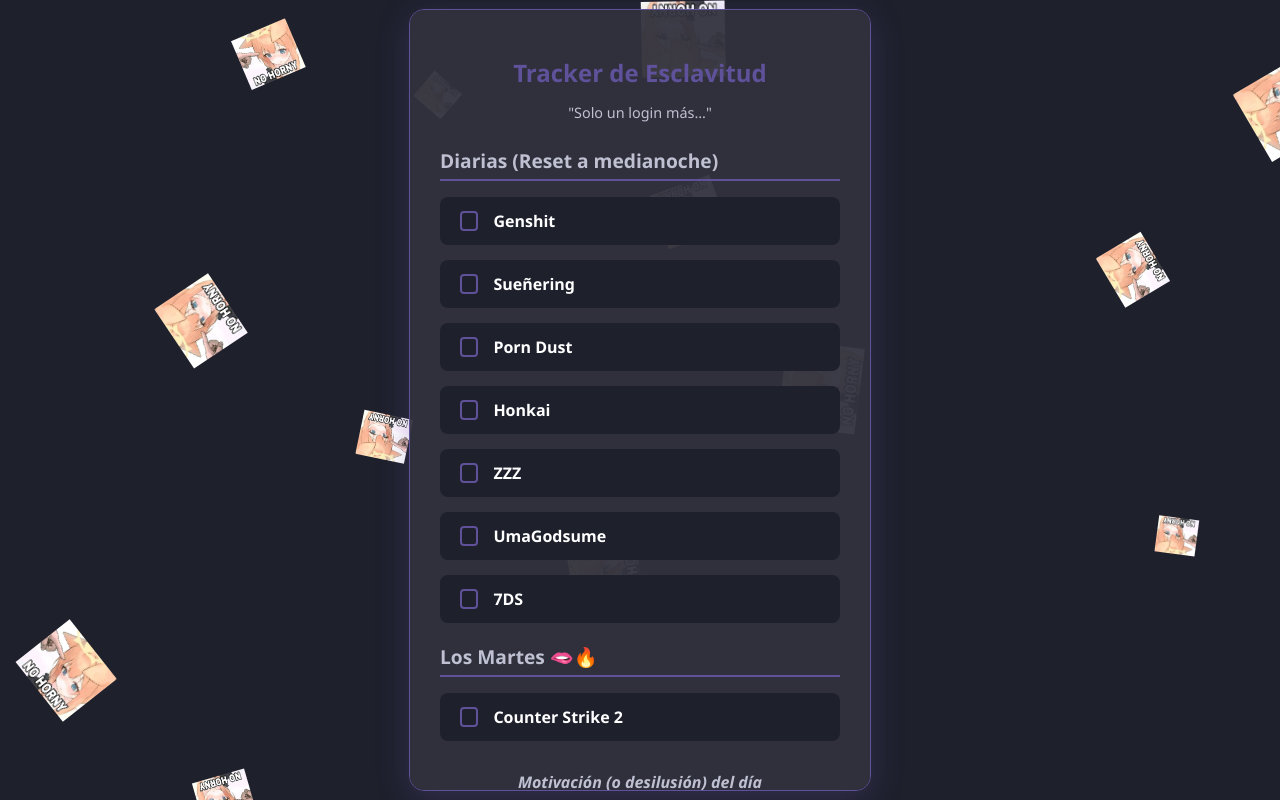
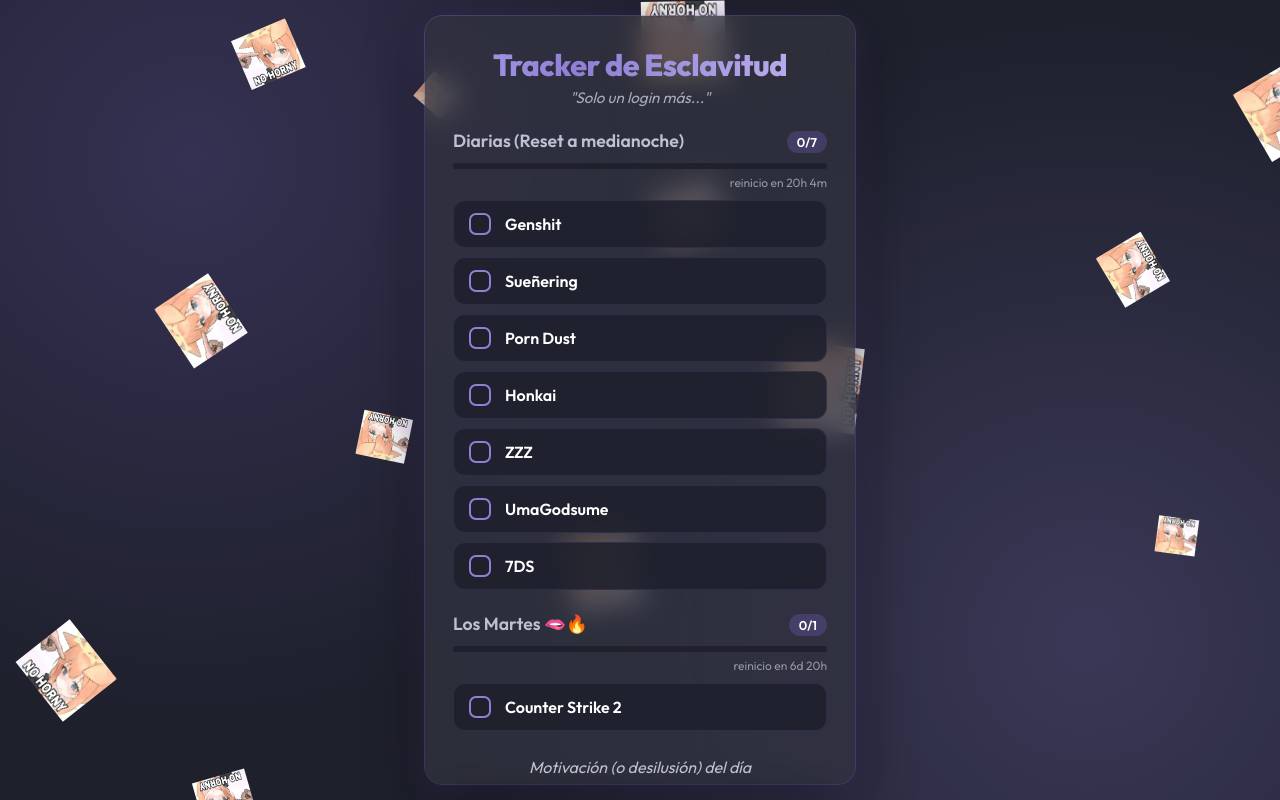
Before and after one commit to NuviX16/Tracker-Gacha, a plain HTML site: page index.html in a window 1280 px wide. Drawn offline with Linux system fonts and the light colour scheme.

Commit message:
Rediseño: vidrio, progreso por sección, cuenta regresiva y README
Mismo contenido, humor e IDs (no se pierde el progreso guardado).

```diff
--- a/css/style.css
+++ b/css/style.css
@@ -1,75 +1,182 @@
-/* === PALETA NOGUCHI DESIGN === */
+/* === PALETA NOGUCHI DESIGN (rediseño: vidrio + progreso) === */
+:root {
+    --bg: #1e202c;
+    --card: rgba(49, 50, 62, 0.78);
+    --accent: #60519b;
+    --accent-2: #8f7fd6;
+    --text: #ffffff;
+    --muted: #bfc0d1;
+    --radius: 18px;
+}
+
+* { box-sizing: border-box; }
+
 body {
-    font-family: 'Segoe UI', Tahoma, Geneva, Verdana, sans-serif;
-    background-color: #1e202c;
-    color: #ffffff;
+    font-family: 'Outfit', 'Segoe UI', Tahoma, Geneva, Verdana, sans-serif;
+    background:
+        radial-gradient(circle at 15% 20%, rgba(96, 81, 155, 0.35), transparent 45%),
+        radial-gradient(circle at 85% 80%, rgba(143, 127, 214, 0.25), transparent 50%),
+        var(--bg);
+    color: var(--text);
     margin: 0;
     overflow: hidden;
     display: flex;
     justify-content: center;
     align-items: center;
     min-height: 100vh;
+    min-height: 100dvh;
+    padding: 16px;
 }
 
 #gacha-snow-canvas {
     position: fixed;
-    top: 0;
-    left: 0;
+    inset: 0;
     width: 100%;
     height: 100%;
     z-index: -1;
 }
 
 .container {
-    background-color: rgba(49, 50, 62, 0.95);
-    padding: 30px;
-    border-radius: 15px;
-    box-shadow: 0 8px 32px rgba(96, 81, 155, 0.3);
+    background: var(--card);
+    backdrop-filter: blur(14px) saturate(140%);
+    -webkit-backdrop-filter: blur(14px) saturate(140%);
+    padding: 30px 28px;
+    border-radius: var(--radius);
+    box-shadow: 0 20px 60px rgba(0, 0, 0, 0.45), 0 0 0 1px rgba(143, 127, 214, 0.35), 0 8px 32px rgba(96, 81, 155, 0.35);
     width: 100%;
-    max-width: 400px;
-    border: 1px solid #60519b;
+    max-width: 430px;
     z-index: 10;
-    max-height: 90vh;
+    max-height: calc(100dvh - 32px);
     overflow-y: auto;
+    animation: entrar 0.6s cubic-bezier(.2, .8, .2, 1);
 }
 
+@keyframes entrar { from { opacity: 0; transform: translateY(18px) scale(.98); } to { opacity: 1; transform: none; } }
+
 .container::-webkit-scrollbar { width: 6px; }
-.container::-webkit-scrollbar-thumb { background-color: #60519b; border-radius: 10px; }
+.container::-webkit-scrollbar-thumb { background-color: var(--accent); border-radius: 10px; }
 
-h1 { text-align: center; color: #60519b; margin-bottom: 5px; font-size: 1.5rem; }
-p.subtitle { text-align: center; color: #bfc0d1; font-size: 0.9rem; margin-bottom: 25px; }
-h2 { font-size: 1.2rem; border-bottom: 2px solid #60519b; padding-bottom: 5px; margin-top: 20px; color: #bfc0d1; }
+h1 {
+    text-align: center;
+    margin: 0 0 4px;
+    font-size: 1.9rem;
+    font-weight: 800;
+    letter-spacing: -0.5px;
+    background: linear-gradient(90deg, var(--accent-2), #d6cdfa, var(--accent-2));
+    background-size: 200% auto;
+    -webkit-background-clip: text;
+    background-clip: text;
+    color: transparent;
+    animation: brillo 6s linear infinite;
+}
 
-.task-list { list-style: none; padding: 0; }
+@keyframes brillo { to { background-position: 200% center; } }
+
+p.subtitle { text-align: center; color: var(--muted); font-size: 0.95rem; margin: 0 0 22px; font-style: italic; opacity: .85; }
+
+.section-head { display: flex; align-items: baseline; justify-content: space-between; gap: 10px; margin-top: 22px; }
+
+h2 { font-size: 1.1rem; font-weight: 600; margin: 0; color: var(--muted); }
+
+.counter {
+    font-size: .8rem;
+    font-weight: 600;
+    color: var(--text);
+    background: rgba(96, 81, 155, 0.45);
+    padding: 3px 10px;
+    border-radius: 999px;
+    white-space: nowrap;
+}
+
+.progress { height: 6px; background: rgba(30, 32, 44, 0.9); border-radius: 999px; overflow: hidden; margin-top: 10px; }
+.progress-bar {
+    height: 100%;
+    width: 0;
+    background: linear-gradient(90deg, var(--accent), var(--accent-2));
+    border-radius: 999px;
+    transition: width .5s cubic-bezier(.2, .8, .2, 1);
+    box-shadow: 0 0 12px rgba(143, 127, 214, .7);
+}
+
+.reset-in { margin: 6px 0 0; font-size: .75rem; color: var(--muted); opacity: .7; text-align: right; }
+
+.task-list { list-style: none; padding: 0; margin: 10px 0 0; }
 .task-list li {
-    margin: 15px 0; display: flex; align-items: center;
-    background: #1e202c; padding: 10px 15px; border-radius: 8px;
-    transition: transform 0.2s, box-shadow 0.2s; border: 1px solid transparent;
+    margin: 9px 0;
+    display: flex;
+    align-items: center;
+    background: rgba(30, 32, 44, 0.85);
+    padding: 12px 15px;
+    border-radius: 12px;
+    border: 1px solid rgba(96, 81, 155, 0.25);
+    transition: transform .2s, box-shadow .2s, border-color .2s, background .2s;
 }
-.task-list li:hover { transform: translateX(5px); box-shadow: -4px 0px 0px #60519b; }
+.task-list li:hover { transform: translateX(5px); box-shadow: -4px 0 0 var(--accent); border-color: rgba(143, 127, 214, .6); }
+.task-list li:has(input:checked) { background: rgba(96, 81, 155, 0.18); }
 
 input[type="checkbox"] {
-    appearance: none; width: 20px; height: 20px; border: 2px solid #60519b;
-    border-radius: 4px; margin-right: 15px; cursor: pointer; position: relative;
-    transition: all 0.3s; background-color: #1e202c;
+    appearance: none;
+    flex: none;
+    width: 22px;
+    height: 22px;
+    border: 2px solid var(--accent-2);
+    border-radius: 7px;
+    margin: 0 14px 0 0;
+    cursor: pointer;
+    position: relative;
+    transition: all .25s;
+    background-color: var(--bg);
 }
+input[type="checkbox"]:checked {
+    background: linear-gradient(135deg, var(--accent), var(--accent-2));
+    border-color: transparent;
+    animation: pop .3s ease;
+}
+input[type="checkbox"]:checked::after {
+    content: '✔';
+    color: white;
+    position: absolute;
+    inset: 0;
+    display: grid;
+    place-items: center;
+    font-size: 13px;
+}
+input[type="checkbox"]:focus-visible { outline: 2px solid var(--accent-2); outline-offset: 3px; }
 
-input[type="checkbox"]:checked { background-color: #60519b; }
-input[type="checkbox"]:checked::after {
-    content: '✔'; color: white; position: absolute; top: -2px; left: 3px; font-size: 14px;
+@keyframes pop { 50% { transform: scale(1.25); } }
+
+label { cursor: pointer; font-weight: 600; user-select: none; transition: color .3s, opacity .3s; width: 100%; }
+input[type="checkbox"]:checked + label { text-decoration: line-through; color: var(--muted); opacity: 0.6; }
+
+.all-done {
+    text-align: center;
+    margin: 18px 0 0;
+    padding: 10px;
+    border-radius: 12px;
+    background: linear-gradient(90deg, rgba(96, 81, 155, .35), rgba(143, 127, 214, .35));
+    font-weight: 600;
+    display: none;
+    animation: entrar .5s ease;
 }
+.all-done.show { display: block; }
 
-label { cursor: pointer; font-weight: 600; user-select: none; transition: color 0.3s; width: 100%; }
-input[type="checkbox"]:checked + label { text-decoration: line-through; color: #bfc0d1; opacity: 0.6; }
-
-.meme-container { margin-top: 30px; text-align: center; }
-.meme-title { font-size: 1rem; border-bottom: none; color: #bfc0d1; margin-bottom: 15px; font-style: italic; }
+.meme-container { margin-top: 26px; text-align: center; }
+.meme-title { font-size: 1rem; color: var(--muted); margin-bottom: 12px; font-style: italic; font-weight: 400; }
 
 #daily-meme {
     max-width: 100%;
     height: auto;
-    border-radius: 8px;
-    border: 2px solid #1e202c;
-    box-shadow: 0 4px 15px rgba(0,0,0, 0.4);
+    border-radius: 12px;
+    border: 1px solid rgba(143, 127, 214, .4);
+    box-shadow: 0 10px 30px rgba(0, 0, 0, 0.5);
     display: none;
 }
+
+@media (max-width: 480px) {
+    .container { padding: 24px 18px; }
+    h1 { font-size: 1.6rem; }
+}
+
+@media (prefers-reduced-motion: reduce) {
+    *, *::before, *::after { animation: none !important; transition: none !important; }
+}
--- a/index.html
+++ b/index.html
@@ -4,6 +4,10 @@
     <meta charset="UTF-8">
     <meta name="viewport" content="width=device-width, initial-scale=1.0">
     <title>Tracker de Esclavitud Gacha</title>
+    <meta name="theme-color" content="#1e202c">
+    <link rel="preconnect" href="https://fonts.googleapis.com">
+    <link rel="preconnect" href="https://fonts.gstatic.com" crossorigin>
+    <link href="https://fonts.googleapis.com/css2?family=Outfit:wght@400;600;800&display=swap" rel="stylesheet">
     <link rel="stylesheet" href="css/style.css">
 
     <link rel="icon" href="img/Ojosinfondo.png" type="image/png">
@@ -17,7 +21,12 @@
         <h1>Tracker de Esclavitud</h1>
         <p class="subtitle">"Solo un login más..."</p>
 
-        <h2>Diarias (Reset a medianoche)</h2>
+        <div class="section-head">
+            <h2>Diarias (Reset a medianoche)</h2>
+            <span class="counter" id="daily-count">0/0</span>
+        </div>
+        <div class="progress"><div class="progress-bar" id="daily-bar"></div></div>
+        <p class="reset-in">reinicio en <span id="daily-timer">--</span></p>
         <ul class="task-list" id="dailies-list">
             <li><input type="checkbox" id="genshit" class="daily-task"><label for="genshit">Genshit</label></li>
             <li><input type="checkbox" id="suenering" class="daily-task"><label for="suenering">Sueñering</label></li>
@@ -28,10 +37,17 @@
             <li><input type="checkbox" id="7ds" class="daily-task"><label for="7ds">7DS</label></li>
         </ul>
 
-        <h2>Los Martes 🫦🔥</h2>
+        <div class="section-head">
+            <h2>Los Martes 🫦🔥</h2>
+            <span class="counter" id="weekly-count">0/0</span>
+        </div>
+        <div class="progress"><div class="progress-bar" id="weekly-bar"></div></div>
+        <p class="reset-in">reinicio en <span id="weekly-timer">--</span></p>
         <ul class="task-list" id="weeklies-list">
             <li><input type="checkbox" id="cs2" class="weekly-task"><label for="cs2">Counter Strike 2</label></li>
         </ul>
+
+        <p class="all-done" id="all-done">✨ Todo listo por hoy, ya puedes tocar pasto ✨</p>
 
         <div class="meme-container">
             <h2 class="meme-title">Motivación (o desilusión) del día</h2>
--- a/js/script.js
+++ b/js/script.js
@@ -59,9 +59,44 @@ document.addEventListener("DOMContentLoaded", () => {
     loadProgress(weeklies);
     checkResetsAndMeme(dailies, weeklies);
 
-    dailies.forEach(cb => cb.addEventListener('change', () => localStorage.setItem(cb.id, cb.checked)));
-    weeklies.forEach(cb => cb.addEventListener('change', () => localStorage.setItem(cb.id, cb.checked)));
+    dailies.forEach(cb => cb.addEventListener('change', () => { localStorage.setItem(cb.id, cb.checked); updateProgress(dailies, weeklies); }));
+    weeklies.forEach(cb => cb.addEventListener('change', () => { localStorage.setItem(cb.id, cb.checked); updateProgress(dailies, weeklies); }));
+
+    updateProgress(dailies, weeklies);
+    updateTimers();
+    setInterval(() => {
+        // si pasa la medianoche con la página abierta, reinicia sin recargar
+        checkResetsAndMeme(dailies, weeklies);
+        updateProgress(dailies, weeklies);
+        updateTimers();
+    }, 30000);
 });
+
+// === PROGRESO Y CUENTA REGRESIVA ===
+function updateProgress(dailies, weeklies) {
+    const pintar = (list, countId, barId) => {
+        const hechas = [...list].filter(cb => cb.checked).length;
+        document.getElementById(countId).textContent = `${hechas}/${list.length}`;
+        document.getElementById(barId).style.width = list.length ? `${(hechas / list.length) * 100}%` : '0%';
+        return hechas === list.length;
+    };
+    const d = pintar(dailies, 'daily-count', 'daily-bar');
+    pintar(weeklies, 'weekly-count', 'weekly-bar');
+    document.getElementById('all-done').classList.toggle('show', d);
+}
+
+function updateTimers() {
+    const now = new Date();
+    const fmt = ms => {
+        const m = Math.floor(ms / 60000), d = Math.floor(m / 1440), h = Math.floor((m % 1440) / 60), mm = m % 60;
+        return d ? `${d}d ${h}h` : h ? `${h}h ${mm}m` : `${mm}m`;
+    };
+    const midnight = new Date(now); midnight.setHours(24, 0, 0, 0);
+    const tuesday = new Date(now); tuesday.setHours(0, 0, 0, 0);
+    tuesday.setDate(tuesday.getDate() + (((2 - tuesday.getDay()) + 7) % 7 || 7));
+    document.getElementById('daily-timer').textContent = fmt(midnight - now);
+    document.getElementById('weekly-timer').textContent = fmt(tuesday - now);
+}
 
 function loadProgress(checkboxes) {
     checkboxes.forEach(cb => { if (localStorage.getItem(cb.id) === 'true') cb.checked = true; });
```
Also changed, not shown: 1 other file.
